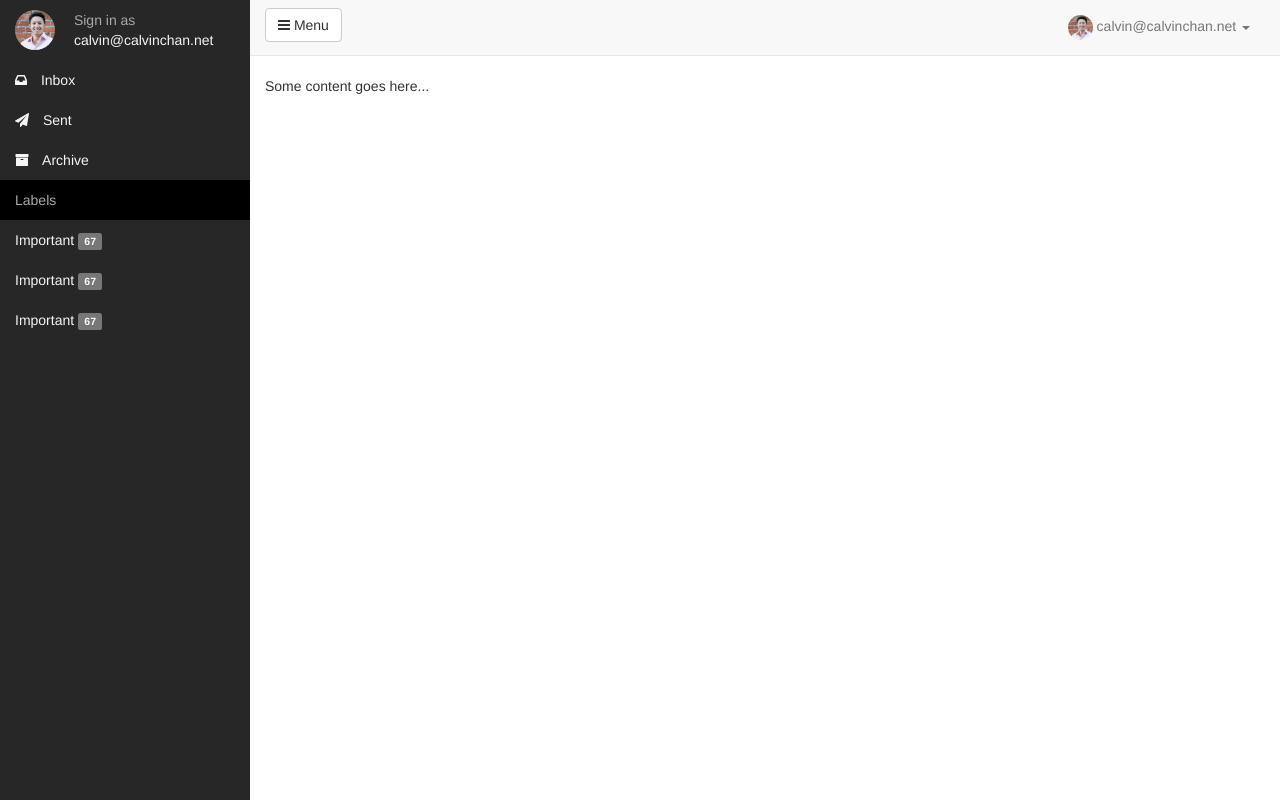
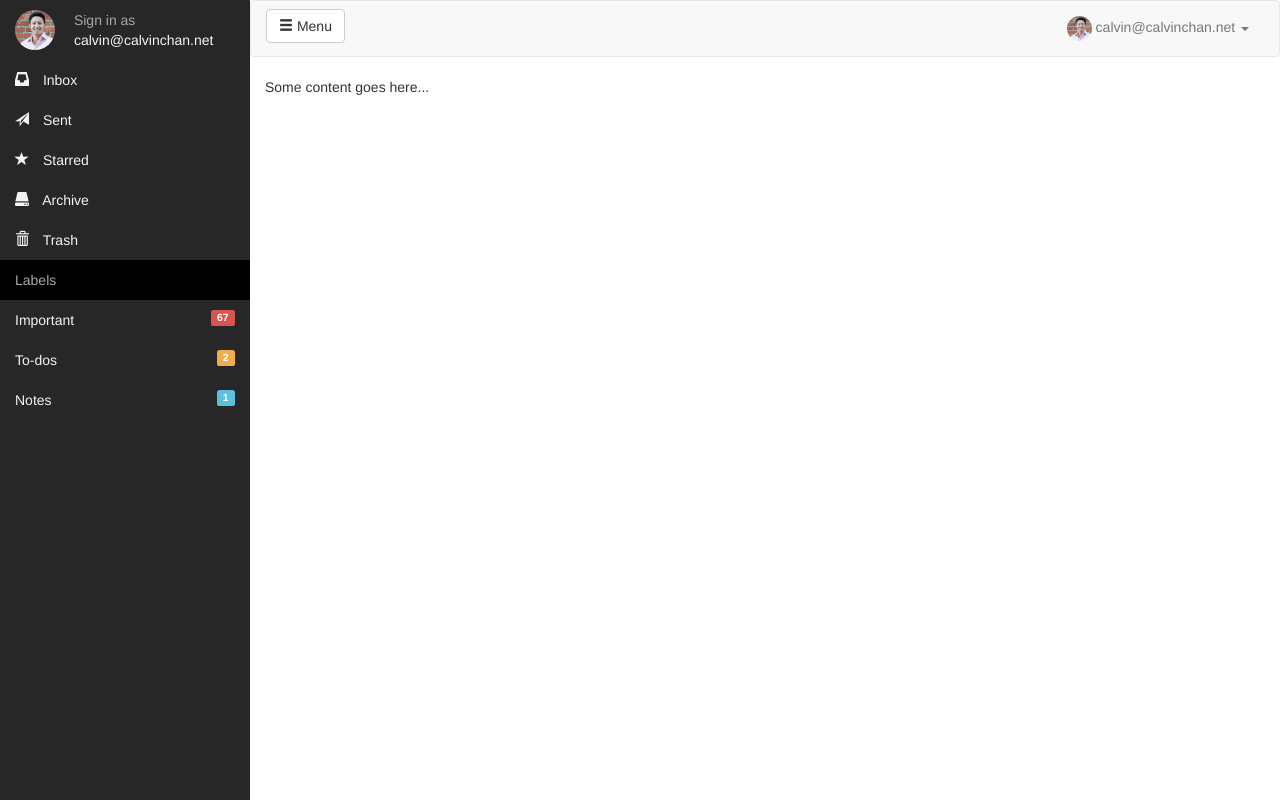
Before and after one commit to chartingalpha/responsive-sidebar, a plain HTML site: page index.html in a window 1280 px wide. Drawn offline with nearby package versions, Linux system fonts and the light colour scheme.

Commit message:
Switched out font awesome to default glyphicon in bs3. Cleaned up the sidebar menu layout. Fixed the content height bug.

```diff
--- a/index.html
+++ b/index.html
@@ -9,8 +9,6 @@
     <link rel="stylesheet" href="https://maxcdn.bootstrapcdn.com/bootstrap/3.3.4/css/bootstrap.min.css">
     <!-- Latest compiled and minified JavaScript -->
     <script src="https://maxcdn.bootstrapcdn.com/bootstrap/3.3.4/js/bootstrap.min.js"></script>
-    <!-- Latest compiled and minified Font Awesome -->
-    <link rel="stylesheet" href="//maxcdn.bootstrapcdn.com/font-awesome/4.3.0/css/font-awesome.min.css">
     <!-- Custom css -->
     <link rel="stylesheet" href="css/style.css">
   </head>
@@ -28,20 +26,31 @@
           <ul class="sidebar-nav">
             <li>
               <a href="#">
-                <i class="fa fa-inbox"></i>
+                <i class="glyphicon glyphicon-inbox"></i>
                 Inbox
               </a>
             </li>
             <li>
               <a href="#">
-                <i class="fa fa-paper-plane"></i>
+                <i class="glyphicon glyphicon-send"></i>
                 Sent
               </a>
             </li>
             <li>
-              <a href="#" class="">
-                <i class="fa fa-archive"></i>
+              <a href="#">
+                <i class="glyphicon glyphicon-star"></i>
+                Starred
+              </a>
+            <li>
+              <a href="#">
+                <i class="glyphicon glyphicon-hdd"></i>
                 Archive
+              </a>
+            </li>
+            <li>
+              <a href="#">
+                <i class="glyphicon glyphicon-trash"></i>
+                Trash
               </a>
             </li>
           </ul>
@@ -52,38 +61,44 @@
             <li>
               <a href="#">
                 Important
-                <span class="label label-default">67</span>
+                <span class="label label-danger">67</span>
               </a>
             </li>
             <li>
               <a href="#">
-                Important
-                <span class="label label-default">67</span>
+                To-dos
+                <span class="label label-warning">2</span>
               </a>
             </li>
             <li>
               <a href="#">
-                Important
-                <span class="label label-default">67</span>
+                Notes
+                <span class="label label-info">1</span>
               </a>
             </li>
           </ul>
         </div>
       </aside>
       <main class="content">
-        <nav class="navbar navbar-default navbar-static-top" role="navigation">
+        <nav class="navbar navbar-default" role="navigation">
           <div class="container-fluid">
             <a class="btn btn-default navbar-btn" href="#" data-toggle="sidebar">
-              <i class="fa fa-bars"></i>
+              <i class="glyphicon glyphicon-menu-hamburger"></i>
               Menu
             </a>
             <ul class="nav navbar-nav pull-right">
-              <li>
-                <a href="#">
+              <li class="dropdown">
+                <a href="#" data-toggle="dropdown" role="dropdown">
                   <img src="img/avatar.png" class="img-circle" height="25" width="25">
                   calvin@calvinchan.net
                   <span class="caret"></span>
                 </a>
+                <ul class="dropdown-menu" role="menu" aria-labelledby="dropdownMenu1">
+                  <li role="presentation"><a role="menuitem" tabindex="-1" href="#">Action</a></li>
+                  <li role="presentation"><a role="menuitem" tabindex="-1" href="#">Another action</a></li>
+                  <li role="presentation"><a role="menuitem" tabindex="-1" href="#">Something else here</a></li>
+                  <li role="presentation"><a role="menuitem" tabindex="-1" href="#">Separated link</a></li>
+                </ul>
               </li>
             </ul>
           </div>
--- a/less/sidebar.less
+++ b/less/sidebar.less
@@ -1,29 +1,35 @@
 @sidebar-width: 250px;
 
-// Mixins
+// Transformation
 .transition(@transition) {
   -webkit-transition: @transition;
           transition: @transition;
+}
+.translate3d(@x; @y; @z) {
+  -webkit-transform: translate(@x, @y);
+      -ms-transform: translate(@x, @y); // IE9 only
+          transform: translate(@x, @y);
 }
 
 @media (max-width: @screen-tablet) {
   .sidebar-collapsed {
     .sidebar {
-      width: 0;
+      .translate3d(-250px, 0, 0);
     }
 
     .content {
-      margin-left: 0;
-      .transition(width 0.3s ease-in-out);
+      .translate3d(0, 0, 0);
     }
   }
 
   .sidebar {
-    width: @sidebar-width;
+    .translate3d(0, 0, 0);
   }
 
   .content {
-    margin-left: @sidebar-width;
+    // margin-left: @sidebar-width;
+    .translate3d(@sidebar-width, 0, 0);
+    .transition(transform 0.15s cubic-bezier(.17,.67,.83,.67));
   }
 }
 
@@ -35,6 +41,10 @@
   .content {
     margin-left: @sidebar-width;
   }
+}
+
+html, body, #wrapper {
+  height: 100%;
 }
 
 .content {
@@ -53,12 +63,12 @@
   top: 0;
   overflow-x: hidden;
   overflow-y: auto;
+  width: @sidebar-width;
+  .transition(transform 0.15s cubic-bezier(.17,.67,.83,.67));
 
   .sidebar-inner {
     min-width: @sidebar-width;
   }
-
-  .transition(width 0.3s ease-in-out);
 
   .user-panel {
     padding: 10px 15px;
@@ -113,7 +123,11 @@
     background-color: @black;
   }
 
-  .fa {
+  .glyphicon {
     margin-right: 10px;
   }
+
+  .label {
+    float: right;
+  }
 }
```
Also changed, not shown: css/style.css.
